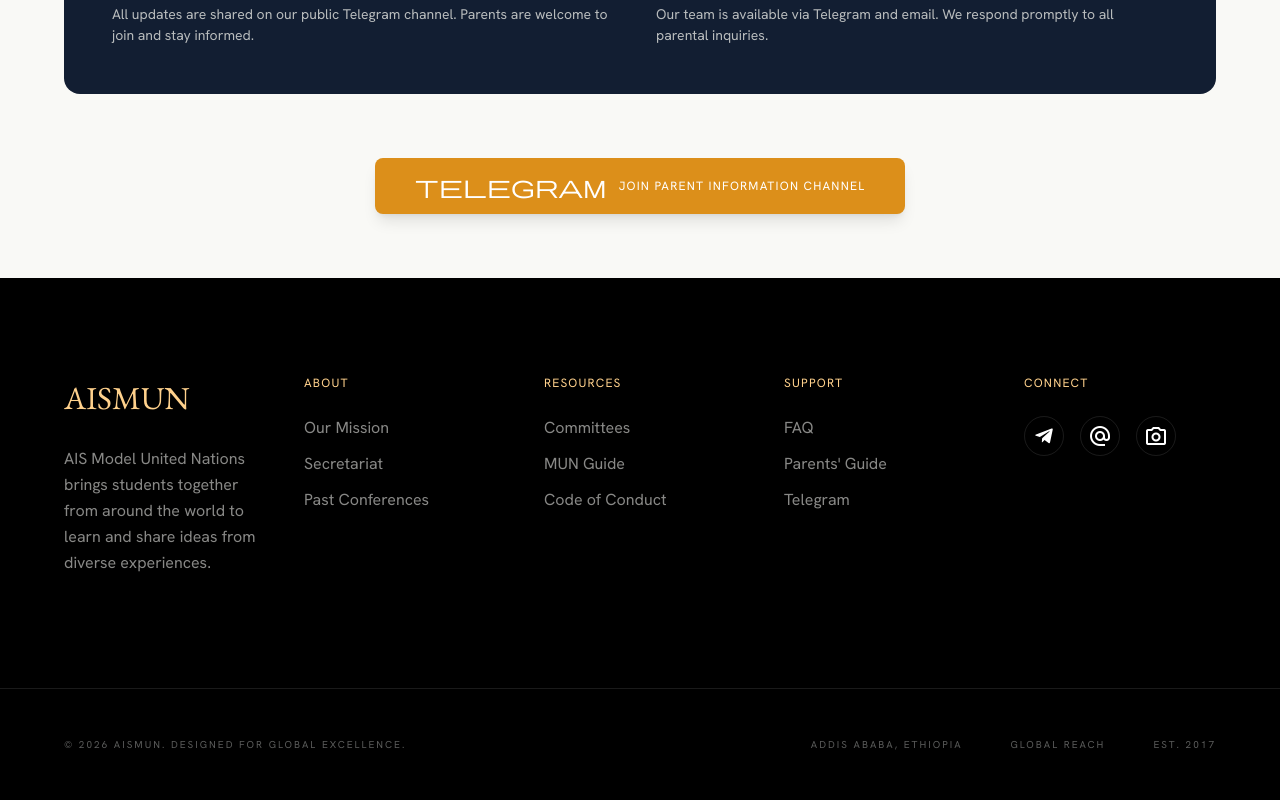
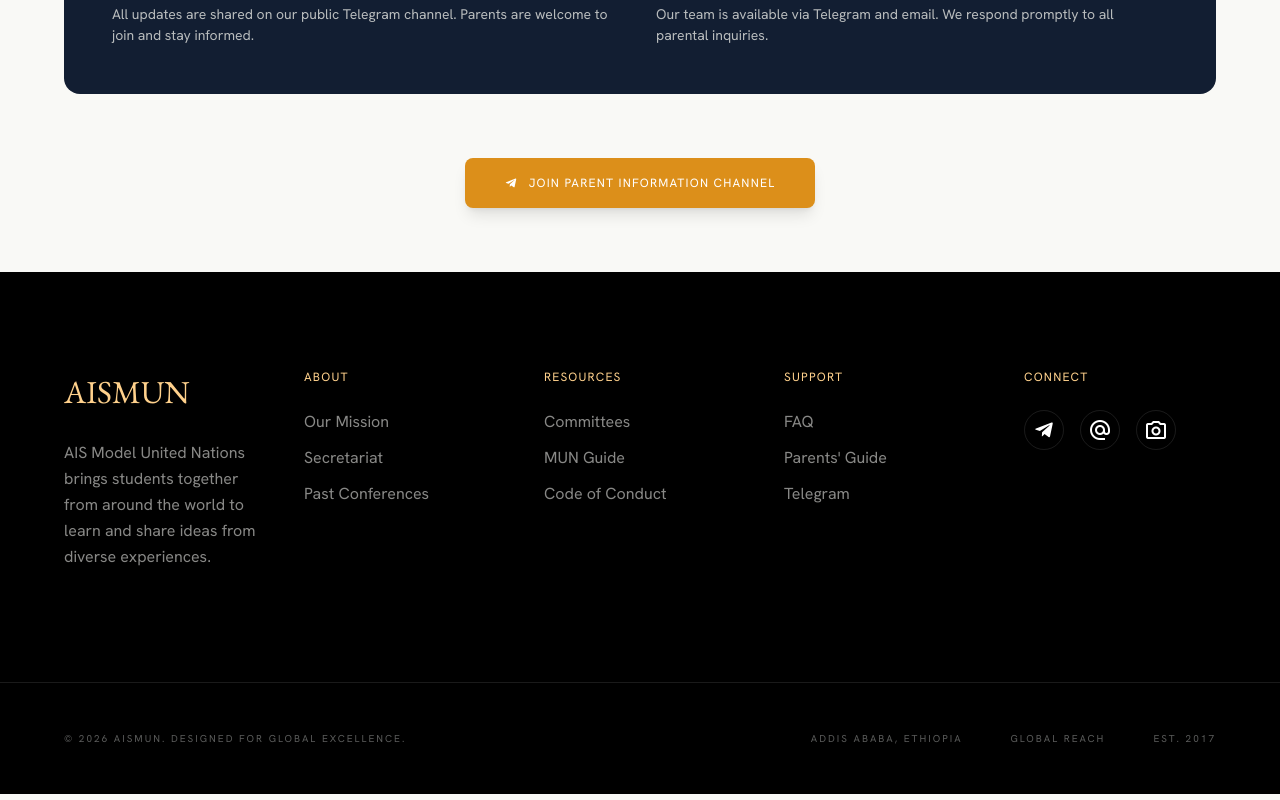
Before and after one commit to shebaww/AISMUN, a React (Vite) app: page /AISMUN/why-parents-trust in a window 1280 px wide. Shown: the part 1658-2458 px from the top of the page. Built offline with nearby package versions, Linux system fonts and the light colour scheme.

Commit message:
Updated Why Parents Trust Page: Had Incorrect Link and depreceated Icons

```diff
--- a/src/components/WhyParentsTrust.tsx
+++ b/src/components/WhyParentsTrust.tsx
@@ -1,4 +1,5 @@
 // components/WhyParentsTrust.tsx
+import { FaTelegramPlane } from "react-icons/fa"; // Telegram icon
 import React from "react";
 
 const WhyParentsTrust: React.FC = () => {
@@ -184,13 +185,11 @@ const WhyParentsTrust: React.FC = () => {
         <div className="mt-16 text-center">
           <button
             onClick={() =>
-              window.open("https://t.me/your_aismun_channel", "_blank")
+              window.open("https://t.me/+2TCTBUasTbplNDRh", "_blank")
             }
             className="inline-flex items-center gap-3 px-10 py-4 bg-ambassador-gold text-white font-label-caps text-[12px] uppercase tracking-widest hover:bg-deep-navy transition-all rounded-lg shadow-lg hover:shadow-xl"
           >
-            <span className="material-symbols-outlined text-[20px]">
-              telegram
-            </span>
+            <FaTelegramPlane />
             Join Parent Information Channel
           </button>
         </div>
```
